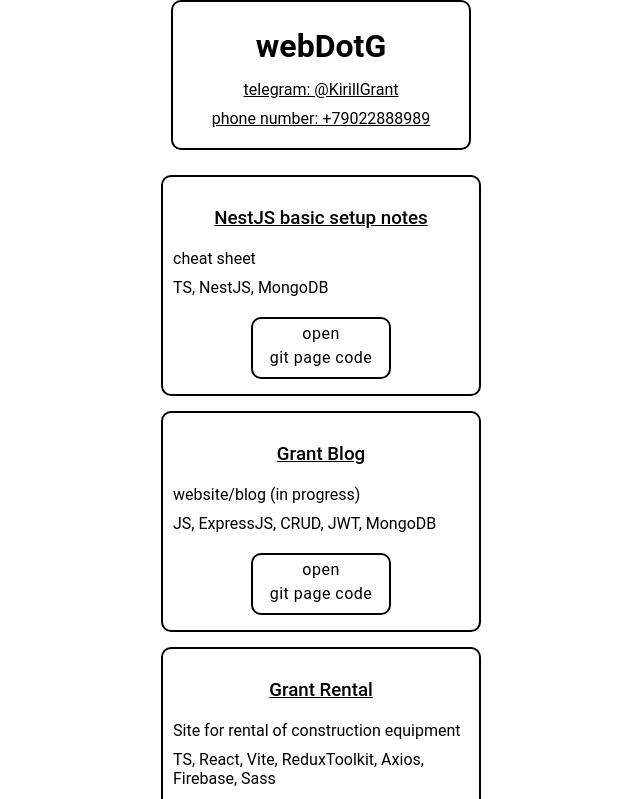
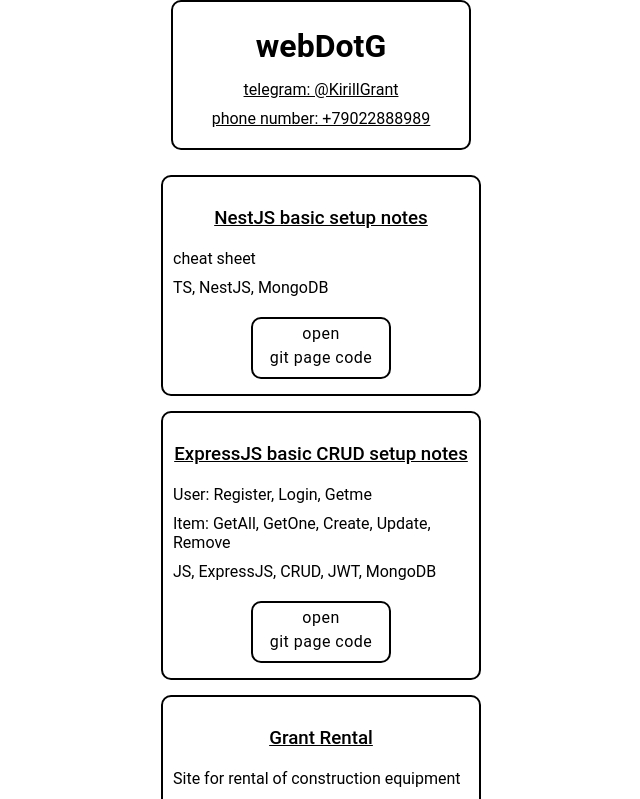
Before and after one commit to webdotG/projects, a React (Vite) app: page / in a window 1280 px wide. Shown: the top 799 px of the page, without its empty margins (319-959 px from the left). Built offline with nearby package versions, Linux system fonts and the light colour scheme.

Commit message:
rename item

```diff
--- a/src/App.tsx
+++ b/src/App.tsx
@@ -34,8 +34,9 @@ function App() {
           <a className={style.item_link} href='https://github.com/webdotG/Nest_js' target="_blank">open<p>git page code</p></a>
         </li>
         <li className={style.item_wrapper}>
-          <h3 className={style.item_title}>Grant Blog</h3>
-          <p className={style.item_description}>website/blog (in progress) </p>
+          <h3 className={style.item_title}>ExpressJS basic CRUD setup notes</h3>
+          <p className={style.item_description}>User: Register, Login, Getme</p>
+          <p className={style.item_description}>Item: GetAll, GetOne, Create, Update, Remove</p>
           <p className={style.item_stack}>JS, ExpressJS, CRUD, JWT, MongoDB</p>
           <a className={style.item_link} href='https://github.com/webdotG/FullStack' target="_blank">open<p>git page code</p></a>
         </li>
```
